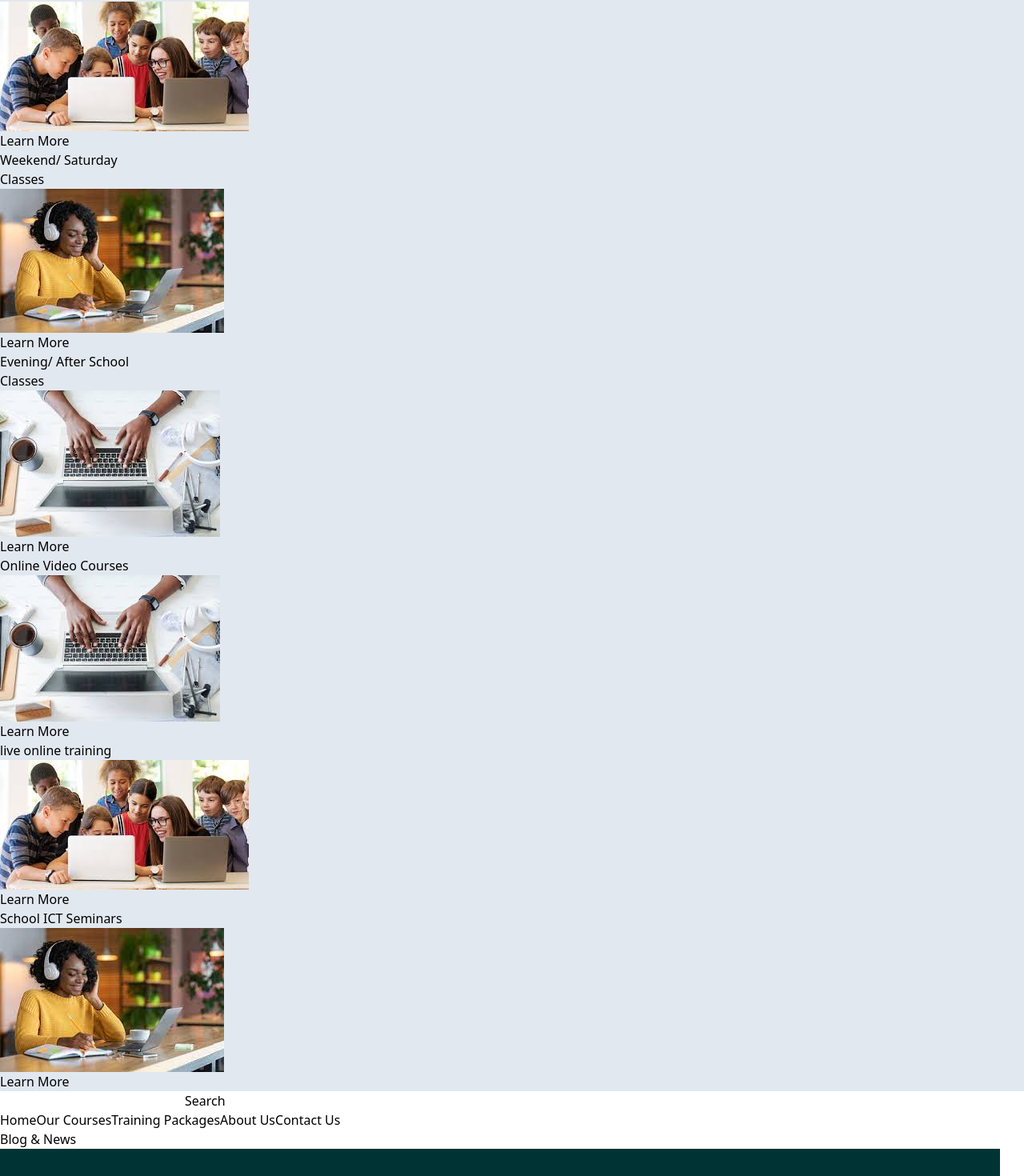
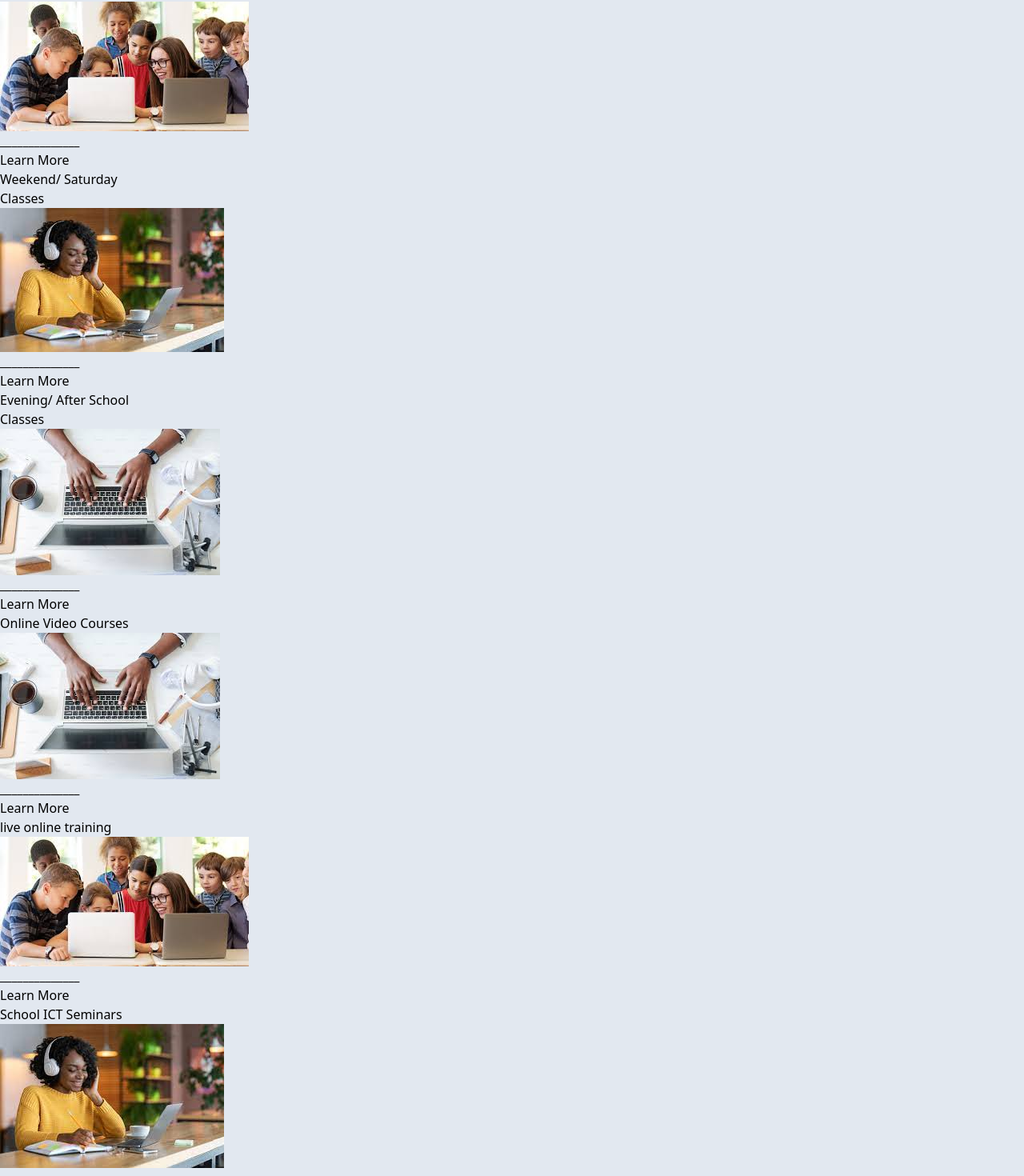
Before and after one commit to Joel0007tech/idealab, a React (Vite) app: page / in a window 1280 px wide. Shown: the part 1480-2950 px from the top of the page at 80% size. Built offline with nearby package versions, Linux system fonts and the light colour scheme.

Commit message:
update to idealab website

```diff
--- a/src/components/Home.jsx
+++ b/src/components/Home.jsx
@@ -68,40 +68,46 @@ const Home = ({
       <section className="flex justify-center p-7 bg-slate-200">
         <div className="flex flex-col gap-5">
           <div className="flex gap-6 sm:flex sm:flex-col">
-            <div className="flex flex-col hover:border-[3px] border-solid border-slate-300 p-8 gap-8  bg-white rounded-lg">
+            <div className="flex flex-col hover:border-[7px] border-solid border-slate-300 p-8 gap-8  bg-white rounded-2xl">
              <h3 className="text-2xl text-black font-bold">Summer/Holiday Classes <br/>
              for Kids</h3>
              <img src={firstImage} alt="summer"  className=" border rounded-3xl"/>
-             <a href="http://">{cardLink}</a>
+             <p className="m-auto">______________</p>
+             <a href="http://" className="m-auto hover:text-yellow-500">{cardLink}</a>
             </div>
-            <div className="flex flex-col hover:border-[3px] border-solid border-slate-300 p-8 gap-8 bg-white rounded-lg">
+            <div className="flex flex-col hover:border-[7px] border-solid border-slate-300 p-8 gap-8 bg-white rounded-2xl">
              <h3 className="text-2xl text-black font-bold">Weekend/ Saturday<br/>
              Classes</h3>
              <img src={secondImage} alt="weekend" className=" border rounded-3xl"/>
-             <a href="http://">{cardLink}</a>
+             <p className="m-auto">______________</p>
+             <a href="http://" className="m-auto hover:text-yellow-500">{cardLink}</a>
             </div>
-            <div className="flex flex-col hover:border-[3px] border-solid border-slate-300 p-8 gap-8 bg-white rounded-lg">
+            <div className="flex flex-col hover:border-[7px] border-solid border-slate-300 p-8 gap-8 bg-white rounded-2xl">
              <h3 className="text-2xl text-black font-bold">Evening/ After School<br/>
               Classes</h3>
               <img src={thirdImage} alt="evening"  className=" border rounded-3xl"/>
-             <a href="http://">{cardLink}</a>
+              <p className="m-auto">______________</p>
+             <a href="http://" className="m-auto hover:text-yellow-500">{cardLink}</a>
             </div>
           </div>
           <div className="flex gap-6 sm:flex sm:flex-col">
-            <div className="flex flex-col hover:border-[3px] border-solid border-slate-300 p-8 gap-8  bg-white rounded-lg">
+            <div className="flex flex-col hover:border-[7px] border-solid border-slate-300 p-8 gap-8  bg-white rounded-2xl">
              <h3 className="text-2xl text-black font-bold">Online Video Courses</h3>
              <img src={thirdImage} alt="online"  className=" border rounded-3xl"/>
-             <a href="http://">{cardLink}</a>
+             <p className="m-auto">______________</p>
+             <a href="http://" className="m-auto hover:text-yellow-500">{cardLink}</a>
             </div>
-            <div className="flex flex-col hover:border-[3px] border-solid border-slate-300 p-8 gap-8 bg-white rounded-lg">
+            <div className="flex flex-col hover:border-[7px] border-solid border-slate-300 p-8 gap-8 bg-white rounded-2xl">
              <h3 className="text-2xl text-black font-bold">live online training</h3>
              <img src={firstImage} alt="live"  className=" border rounded-3xl"/>
-             <a href="http://">{cardLink}</a>
+             <p className="m-auto">______________</p>
+             <a href="http://" className="m-auto hover:text-yellow-500">{cardLink}</a>
             </div>
-            <div className="flex flex-col hover:border-[3px] border-solid border-slate-300 p-8 gap-8 bg-white rounded-lg">
+            <div className="flex flex-col hover:border-[7px] border-solid border-slate-300 p-8 gap-8 bg-white rounded-2xl">
              <h3 className="text-2xl text-black font-bold">School ICT Seminars</h3>
              <img src={secondImage} alt="ict"  className=" border rounded-3xl"/>
-             <a href="http://">{cardLink}</a>
+             <p className="m-auto">______________</p>
+             <a href="http://" className="m-auto hover:text-yellow-500">{cardLink}</a>
             </div>
           </div>
         </div>
```
